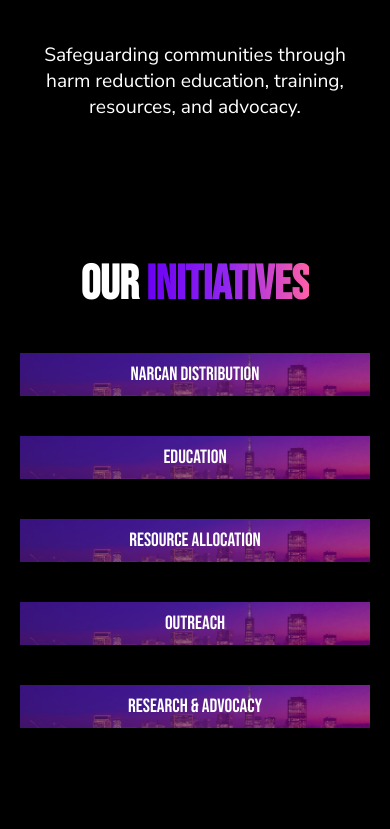
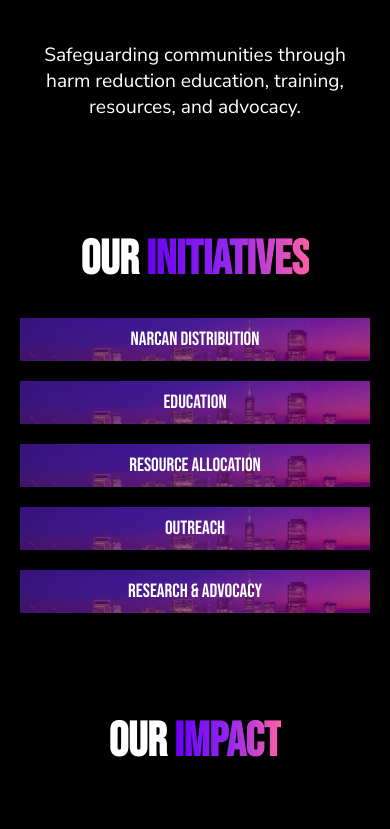
Before and after one commit to Prevent-Overdose/Prevent-Overdose, a React (Create React App) app in the folder frontend/: page / in a window 390 px wide. Shown: the part 955-1784 px from the top of the page. Built offline with nearby package versions, Linux system fonts and the light colour scheme.

Commit message:
Updated mobile view for Initiatives section

```diff
--- a/frontend/src/pages/Home.css
+++ b/frontend/src/pages/Home.css
@@ -201,6 +201,7 @@
   display: flex;
   justify-content: space-around;
   flex-wrap: wrap;
+  position: relative;
 }
 
 .initiative {
@@ -217,7 +218,7 @@
   justify-content: center;
   align-items: center;
   text-align: center;
-  transition: transform 0.5s;
+  transition: all 0.5s ease;
 }
 
 .initiative-1 {
@@ -280,15 +281,6 @@
 .initiative:hover {
   transform: scale(1.05);
   box-shadow: 0 4px 8px rgba(0, 0, 0, 0.2);
-}
-
-@media only screen and (max-width: 600px) {
-  .initiative-description {
-    display: none;
-  }
-  .initiative:hover .initiative-title {
-    opacity: 1;
-  }
 }
 
 /* IMPACT SECTION */
@@ -486,15 +478,11 @@
   }
 
   .initiative {
+    height: auto;
     max-width: 100%;
     width: 100%;
     margin: 10px 0;
-    height: auto;
-    background-size: cover;
-  }
-
-  .initiatives-section {
-    margin-top: 25px;
+    background-size: 100%;
   }
 
   .initiative-title {
@@ -502,17 +490,31 @@
   }
 
   .initiative-description {
-    font-size: 0.9em;
+    font-size: 1.3em;
     padding: 0 5px;
+    display: none; /* Initially hide descriptions */
+    transition: all 0.3s ease;
   }
 
-  .initiatives-content {
-    flex-direction: column;
+  .initiative:hover {
+    height: 40vh; /* Expand to full viewport height */
+    position: absolute; /* Position the expanded initiative absolutely */
+    top: 0;
+    left: 0;
+    width: 100vw; /* Full width of the viewport */
+    z-index: 10; /* Bring to front */
+    margin: 0;
+    background-size: cover;
   }
 
-  .initiative {
-    max-width: 100%;
-    margin: 20px 0;
+  .initiative:hover .initiative-description {
+    display: flex; /* Show descriptions on hover */
+    justify-content: center;
+    align-items: center;
+  }
+
+  .initiative:hover .initiative-title {
+    display: none; /* Hide title on hover */
   }
 
   /* IMPACT SECTION */
```
